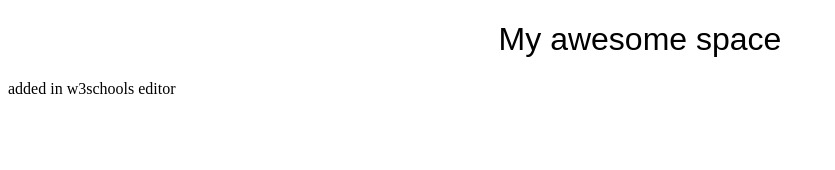
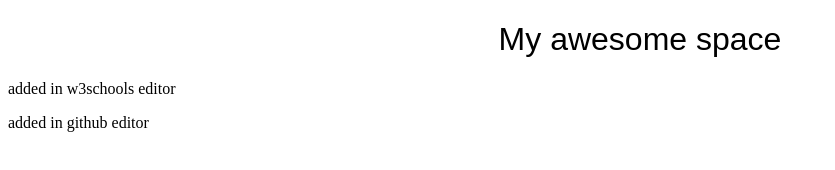
Before and after one commit to DomanskiJacek/sample1, a plain HTML site: page index.html in a window 1280 px wide. Shown: the whole page, without its empty margins (0-835 px from the left). Drawn offline with Linux system fonts and the light colour scheme.

Commit message:
Update index.html

```diff
--- a/index.html
+++ b/index.html
@@ -15,6 +15,7 @@
 
         <h1>My awesome space</h1>
         <p>added in w3schools editor</p>
+        <p>added in github editor</p>
 
         <!-- Load external JavaScript -->
         <script src="scripts.js"></script>
```
